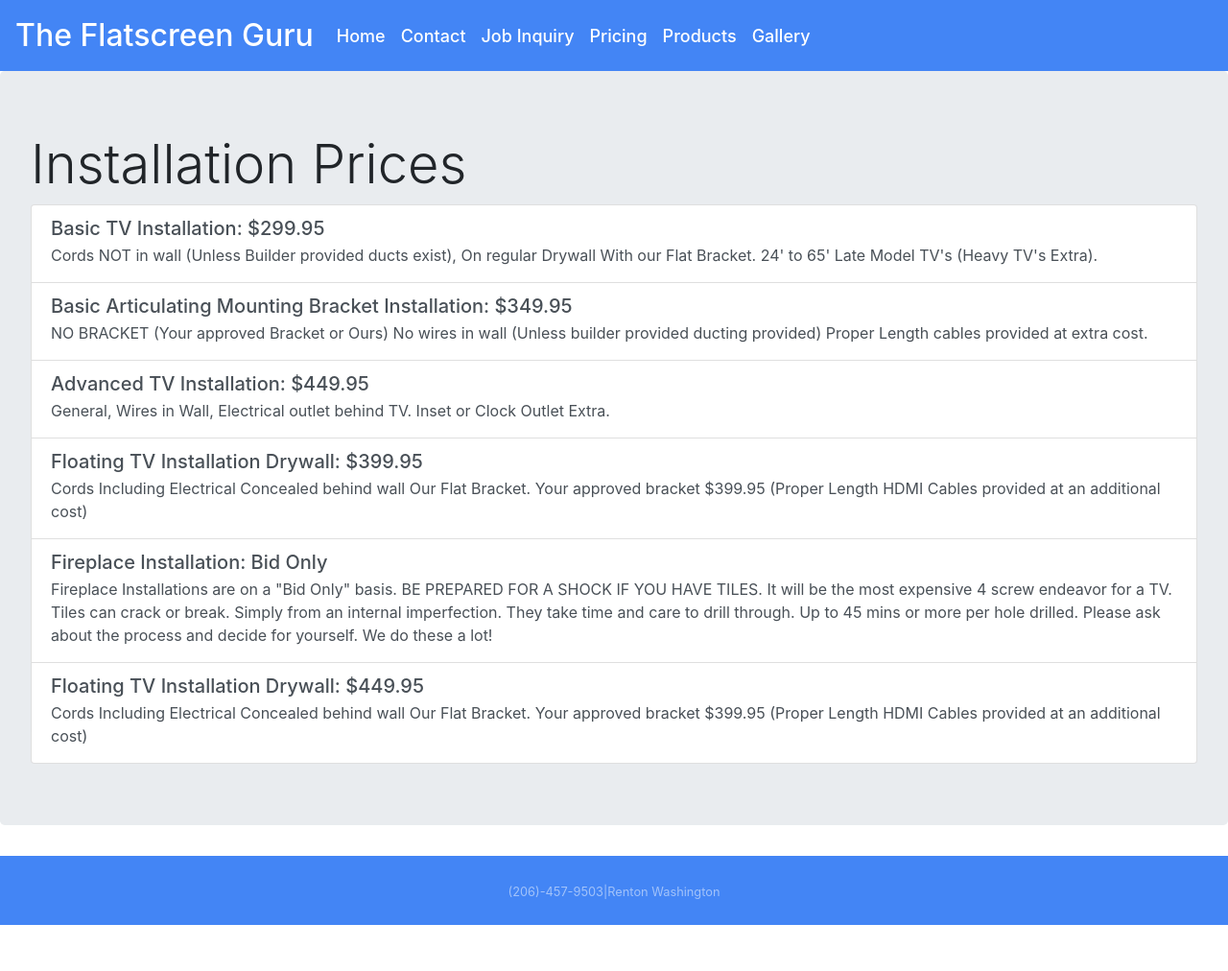
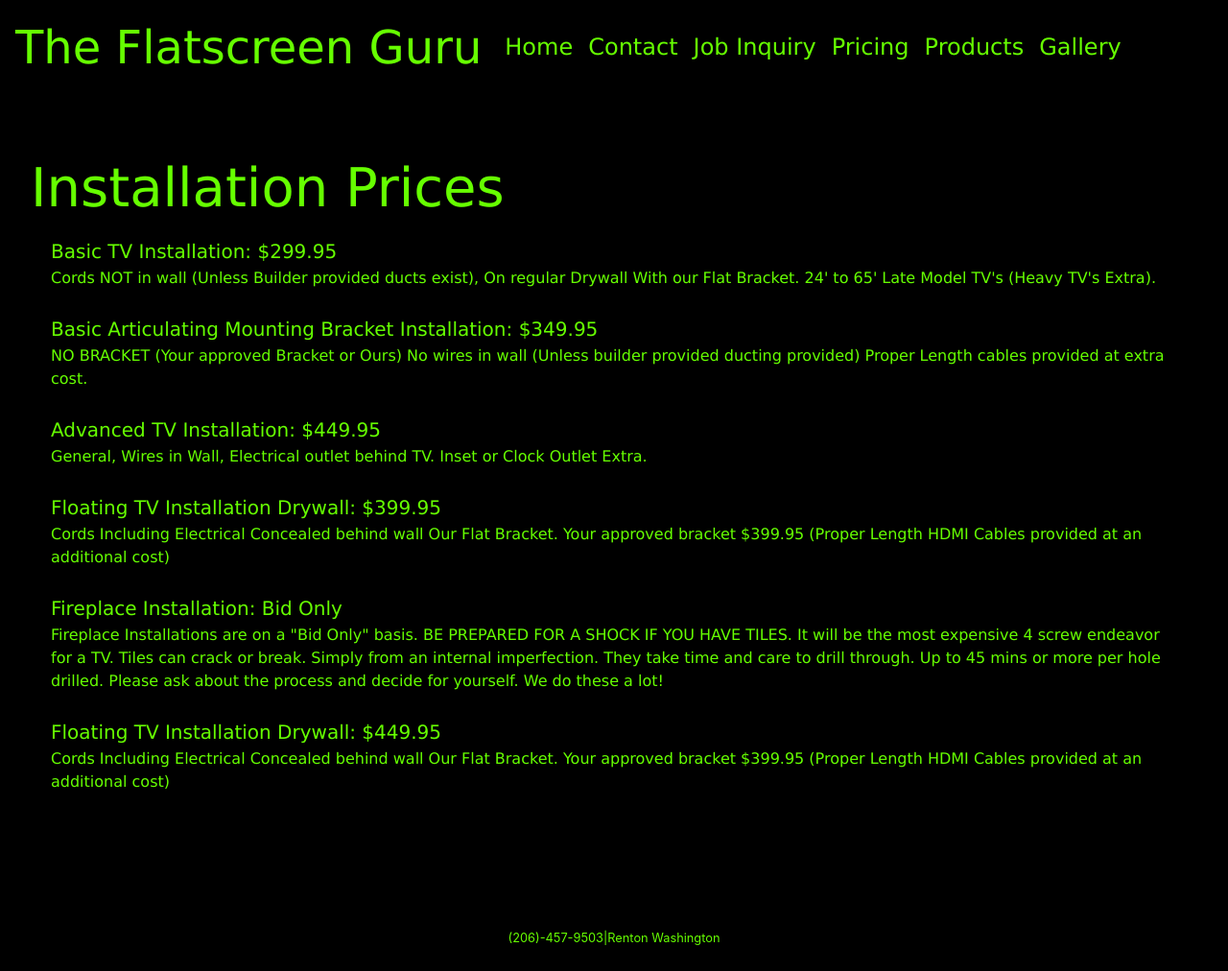
Before and after one commit to Mikey-Simmons/flatscreenguru, a Django app: page /pricing in a window 1280 px wide. Shown: the whole page at 96% size. Before the commit the page ends 964 px from the top, so only its background shows below. Run offline with Django 3.2, Linux system fonts and the light colour scheme; some libraries are stand-ins or nearby versions.

Commit message:
styling
added dark theme

```diff
--- a/main/static/css/style.css
+++ b/main/static/css/style.css
@@ -81,7 +81,7 @@
     vertical-align: top;
 }
 nav{
-    background-color: #4385f5;
+    background-color: black;
     display: flex !important;
     justify-content: center !important;
 
@@ -93,9 +93,10 @@ nav{
     color: white !important;
 }
 nav a{
-    color: white !important;
+    color:#66ff00 !important;
     font-weight:500 ;
-    font-size: large;
+    font-size: x-large;
+    font-family: Verdana, Geneva, Tahoma, sans-serif
 }
 .carousel-item{
 
@@ -113,8 +114,13 @@ img #tv_display{
     width: 500px;
     height: 500px;
 }
-#sticky-footer{
-    background-color: #4385f5 !important;
+#sticky-footer a{
+    background-color: black!important;
+    color:#66ff00 !important;
+}
+#sticky-footer {
+    background-color: black!important;
+    color:#66ff00 !important;
 }
 
 
@@ -134,5 +140,37 @@ img #tv_display{
     color: #F4FAFF;
 }
 .navbar-brand{
-    font-size: xx-large;
+    font-size: xxx-large;
+    font-family: Verdana, Geneva, Tahoma, sans-serif
 }
+.jumbotron{
+    background-color: black;
+    color: #66ff00;
+    font-family: Verdana, Geneva, Tahoma, sans-serif
+}
+#container{
+    background-color: black
+}
+.form-group{
+    color: #66ff00;
+}
+body{
+    background-color: black
+}
+.container-fluid{
+    background-color: black
+}
+.navbar-brand{
+    color: #66ff00 !important;
+}
+.mb-1{
+    color: #66ff00 !important;
+    background-color: black;
+}
+.list-group-item{
+    background-color: black !important;
+
+}
+.d-flex{
+    background-color: black !important;
+}
--- a/main/templates/contact.html
+++ b/main/templates/contact.html
@@ -24,7 +24,7 @@
 </head>
 
 <body>
-    <div id="container">
+    <div class="container-fluid">
 
         <nav class="navbar navbar-expand-lg navbar-light">
             <a class="navbar-brand" href="/">The Flatscreen Guru</a>
@@ -66,7 +66,7 @@
             <p>Phone Number: <a href="tel:+2064579503">(206)-457-9503</a></p>
             <p>Email Address: <a href="mailto:"flatscreenguru@gmail.com">flatscreenguru@gmail.com</a></p>
             <p class="lead">
-                <a class="btn btn-primary btn-lg" href="/jobinquiry" role="button">Set up a Job!</a>
+                <a class="btn btn-success" href="/jobinquiry" role="button">Set up a Job!</a>
             </p>
         </div>
          <footer id="sticky-footer" class="py-4 bg-dark text-white-50">
--- a/main/templates/index.html
+++ b/main/templates/index.html
@@ -24,7 +24,7 @@
 </head>
 
 <body>
-    <div id="container">
+    <div class="container-fluid">
 
 
         <nav class="navbar navbar-expand-lg navbar-light">
@@ -68,7 +68,7 @@
             <hr class="my-4">
             <p>Want to set-up a job? Click the button below! </p>
             <p class="lead">
-                <a class="btn btn-primary btn-lg" href="/jobinquiry" role="button">Set up a Job!</a>
+                <a class="btn btn-success" href="/jobinquiry" role="button">Set up a Job!</a>
             </p>
         </div>
 
--- a/main/templates/pricing.html
+++ b/main/templates/pricing.html
@@ -63,8 +63,8 @@
         <div class="jumbotron">
             <h1 class="display-4">Installation Prices</h1>
             <div class="list-group">
-                <a href="#" class="list-group-item list-group-item-action flex-column align-items-start">
-                    <div class="d-flex w-100 justify-content-between">
+                <a href="#" class="list-group-item">
+                    <div class="d-flex">
                         <h5 class="mb-1">Basic TV Installation: $299.95</h5>
 
                     </div>
```
Also changed, not shown: main/templates/job.html (+4 -3 lines), db.sqlite3.
